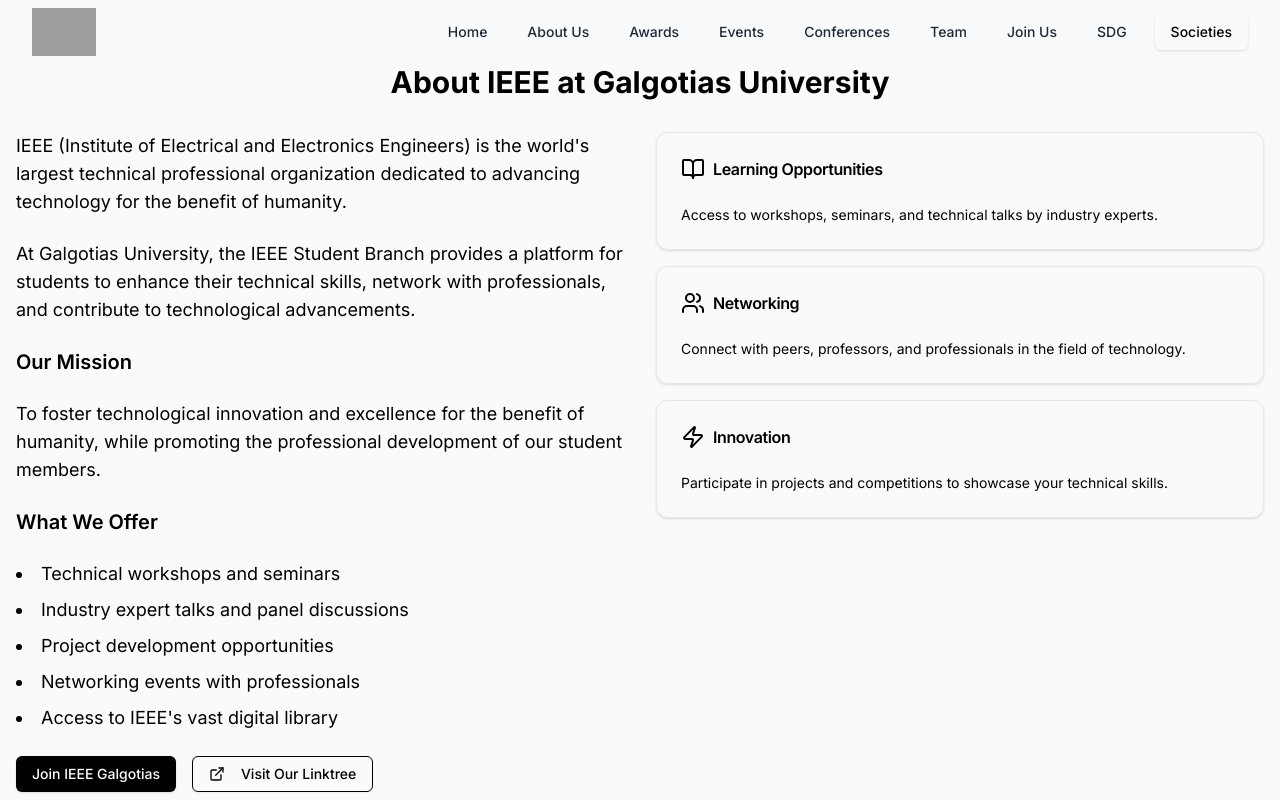
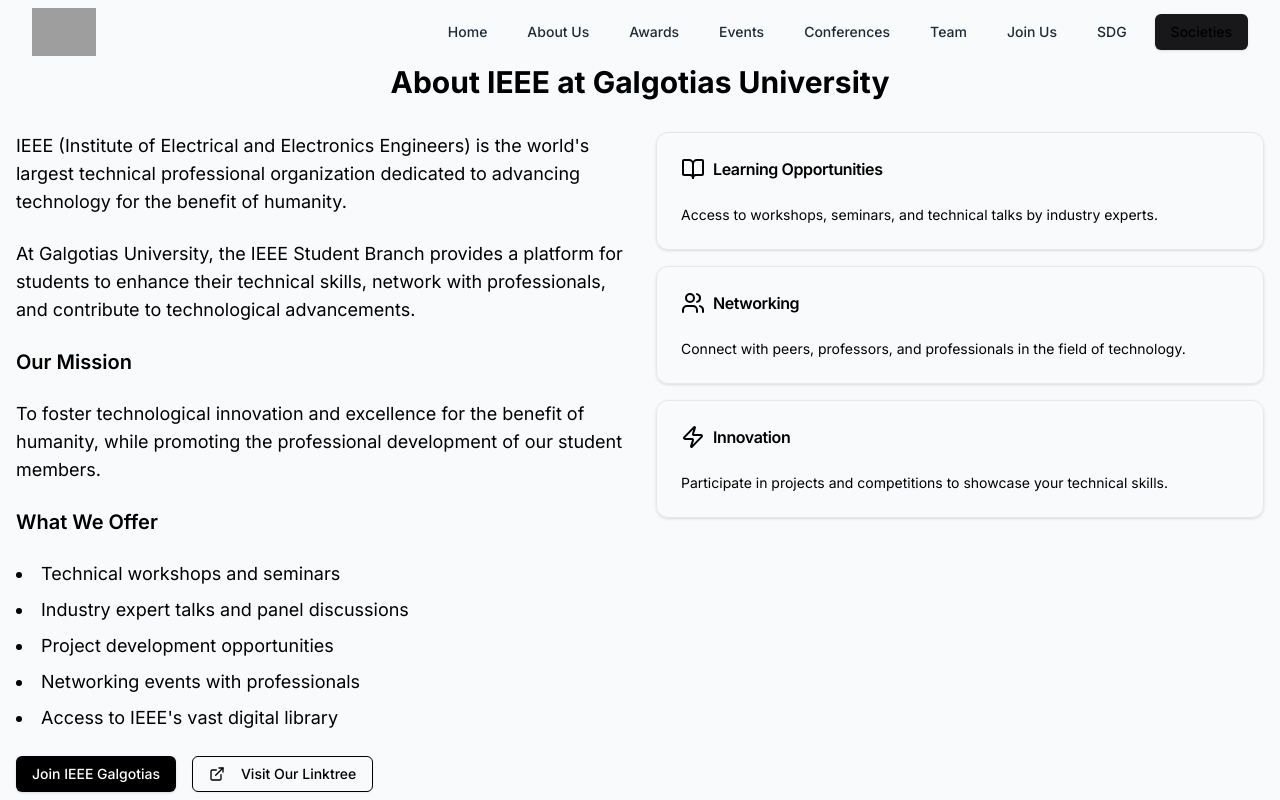
Before and after one commit to manas-dev8/webUI-manas-new, a Next.js app in the folder ieeegusb-web/: page /about in a window 1280 px wide. Shown: the top 800 px of the page. Built offline with nearby package versions, Linux system fonts and the light colour scheme; grey boxes are pictures that could not be loaded.

Commit message:
Change: Cosmetic button color

```diff
--- a/ieeegusb-web/components/Navbar.tsx
+++ b/ieeegusb-web/components/Navbar.tsx
@@ -59,7 +59,7 @@
               ))}
               <DropdownMenu>
                 <DropdownMenuTrigger asChild>
-                  <Button className="transition-all duration-300 hover:scale-105 bg-transparent text-black hover:bg-blue-100 hover:text-blue-900">Societies</Button>
+                  <Button className="transition-all duration-300 hover:scale-105 bg-zinc-900 text-black hover:bg-blue-100 hover:text-blue-900">Societies</Button>
                 </DropdownMenuTrigger>
                 <DropdownMenuContent className="w-56">
                   <DropdownMenuLabel>OUR SOCIETIES</DropdownMenuLabel>
```
